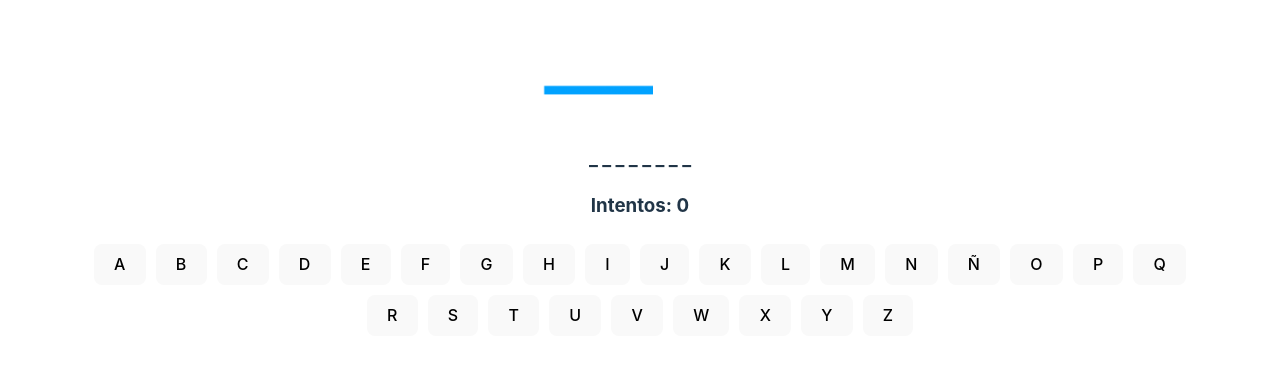
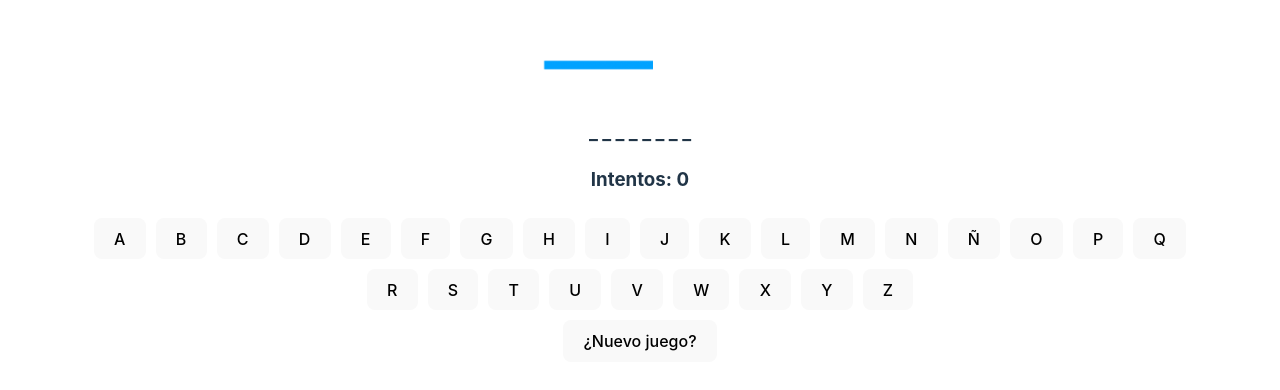
Before and after one commit to JepcDev/hanging, a React (Vite) app: page / in a window 1280 px wide. Shown: the part 338-728 px from the top of the page. Built offline with nearby package versions, Linux system fonts and the light colour scheme.

Commit message:
feat: add button and logic for new game

```diff
--- a/src/App.tsx
+++ b/src/App.tsx
@@ -9,7 +9,7 @@
 
   // Los string son considerados un arreglo de caracteres
   // const [word] = useState('COMPUTADORA'); //Palabra secreta-oculta, la palabra secreta es el valor inicial de useState(), estado inicial
-  const [word] = useState(getRandomWord);//Obtenemos una palabra secreta random
+  const [word, setWord] = useState(getRandomWord);//Obtenemos una palabra secreta random
   // Poner un guion bajo por cada letra de la palabra secreta
   const [hiddenWord, setHiddenWord] = useState('_ '.repeat(word.length));//repite (_ ) las veces de la longitud de la palabra, estado inicial de hidden word
 
@@ -74,7 +74,17 @@
     }
     // console.log(hiddenWordArray.join(' '));
     setHiddenWord(hiddenWordArray.join(' '));//procedimiento opuesto del split -> join , las letras se unen por un espacion, setHiddenWord cambia el valor de hiddemWord por el valor de hiddenWordArray y la union de las letra por un espacio.
+  }
 
+  const newGame = ()=>{
+    // console.log('new Game');
+    const newWord = getRandomWord();
+
+    setWord(newWord);
+    setHiddenWord('_ '.repeat(newWord.length));
+    setAttempts(0);
+    setLose(false);
+    setWon(false);
   }
 
   return (
@@ -119,6 +129,10 @@
           </button>
         ))
       }
+      <br />
+      {/*  */}
+      <button onClick={()=>newGame()} >¿Nuevo juego?</button>{/*  //reinicia el juego*/}
+      {/* <button onClick={newGame} >¿Nuevo juego?</button> //si no tiene o no necesita argumentosla funcion se puede enviar la funcion como referencia */}
 
     </div>
   );
```
